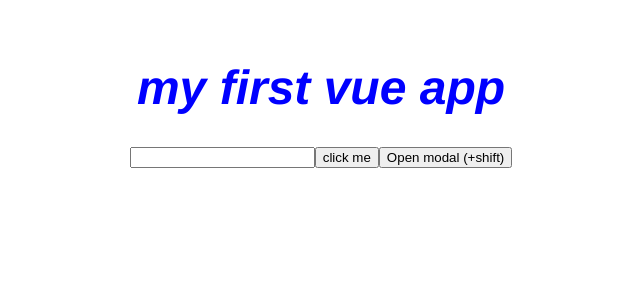
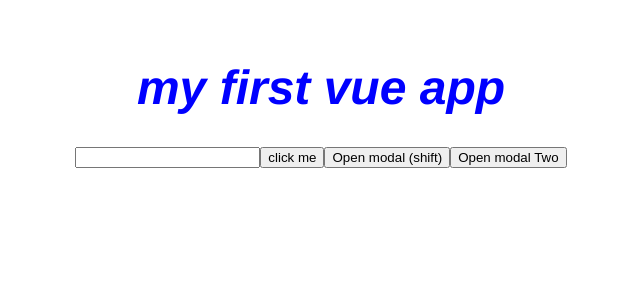
Before and after one commit to bavShehata/learning-vue, a Vue app: page / in a window 1280 px wide. Shown: the top 300 px of the page, without its empty margins (319-959 px from the left). Built offline with nearby package versions, Linux system fonts and the light colour scheme.

Commit message:
Modal challenge

```diff
--- a/src/App.vue
+++ b/src/App.vue
@@ -12,7 +12,22 @@
       </template>
     </Modal>
   </div>
-  <button @click.shift="toggleModal">Open modal (+shift)</button>
+  <div v-if="showModalTwo">
+    <Modal
+      :header="headerTwo"
+      :book="['Title Mine', 'Author Mine']"
+      @close="toggleModalTwo"
+    >
+      <p>Coming from a different slot</p>
+      <template v-slot:links>
+        <a href="">Sign up mine</a>
+        <br />
+        <a href="">login mine</a>
+      </template>
+    </Modal>
+  </div>
+  <button @click.shift="toggleModal">Open modal (shift)</button>
+  <button @click="toggleModalTwo">Open modal Two</button>
 </template>
 
 <script>
@@ -25,7 +40,9 @@ export default {
     return {
       title: "my first vue app",
       header: "Prop header from app.vue ",
+      headerTwo: "Own prop header",
       showModal: false,
+      showModalTwo: false,
     };
   },
   methods: {
@@ -34,6 +51,9 @@ export default {
     },
     toggleModal() {
       this.showModal = !this.showModal;
+    },
+    toggleModalTwo() {
+      this.showModalTwo = !this.showModalTwo;
     },
   },
 };
```
